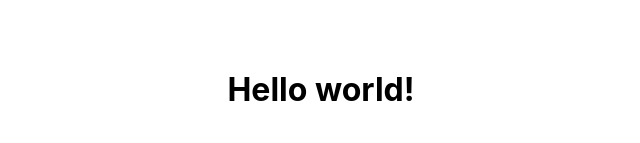
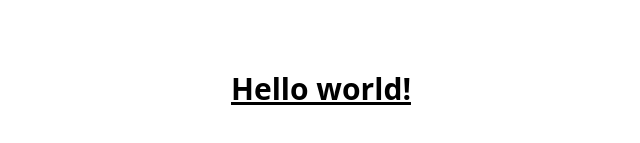
Before and after one commit to nuflakbrr/frontend-template, a Next.js app: page / in a window 1280 px wide. Shown: the part 311-454 px from the top of the page, without its empty margins (319-959 px from the left). Built offline with nearby package versions, Linux system fonts and the light colour scheme.

Commit message:
feat: install tailwindcss

```diff
--- a/package.json
+++ b/package.json
@@ -14,7 +14,10 @@
     "react-dom": "18.2.0"
   },
   "devDependencies": {
+    "autoprefixer": "^10.4.13",
     "eslint": "8.32.0",
-    "eslint-config-next": "13.1.5"
+    "eslint-config-next": "13.1.5",
+    "postcss": "^8.4.21",
+    "tailwindcss": "^3.2.4"
   }
 }
--- /dev/null
+++ b/postcss.config.js
@@ -0,0 +1,6 @@
+module.exports = {
+  plugins: {
+    tailwindcss: {},
+    autoprefixer: {},
+  },
+}
--- a/src/styles/globals.css
+++ b/src/styles/globals.css
@@ -1,16 +1,7 @@
-html,
-body {
-  padding: 0;
-  margin: 0;
-  font-family: -apple-system, BlinkMacSystemFont, Segoe UI, Roboto, Oxygen,
-    Ubuntu, Cantarell, Fira Sans, Droid Sans, Helvetica Neue, sans-serif;
+@tailwind base;
+@tailwind components;
+@tailwind utilities;
+
+html {
+  scroll-behavior: smooth;
 }
-
-a {
-  color: inherit;
-  text-decoration: none;
-}
-
-* {
-  box-sizing: border-box;
-}
--- /dev/null
+++ b/tailwind.config.js
@@ -0,0 +1,11 @@
+/** @type {import('tailwindcss').Config} */
+module.exports = {
+  content: [
+    "./src/pages/**/*.{js,ts,jsx,tsx}",
+    "./src/components/**/*.{js,ts,jsx,tsx}",
+  ],
+  theme: {
+    extend: {},
+  },
+  plugins: [],
+}
```
Also changed, not shown: 1 other file (tests, documents, lock files or other folders).
